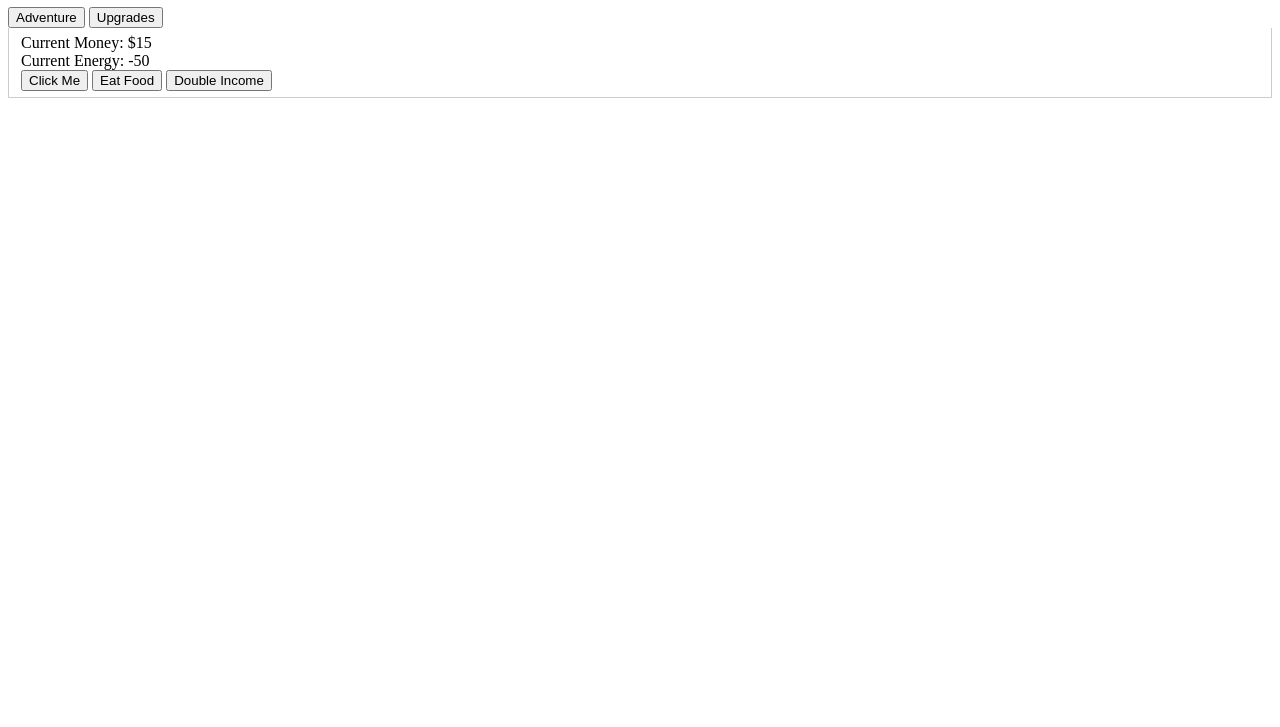
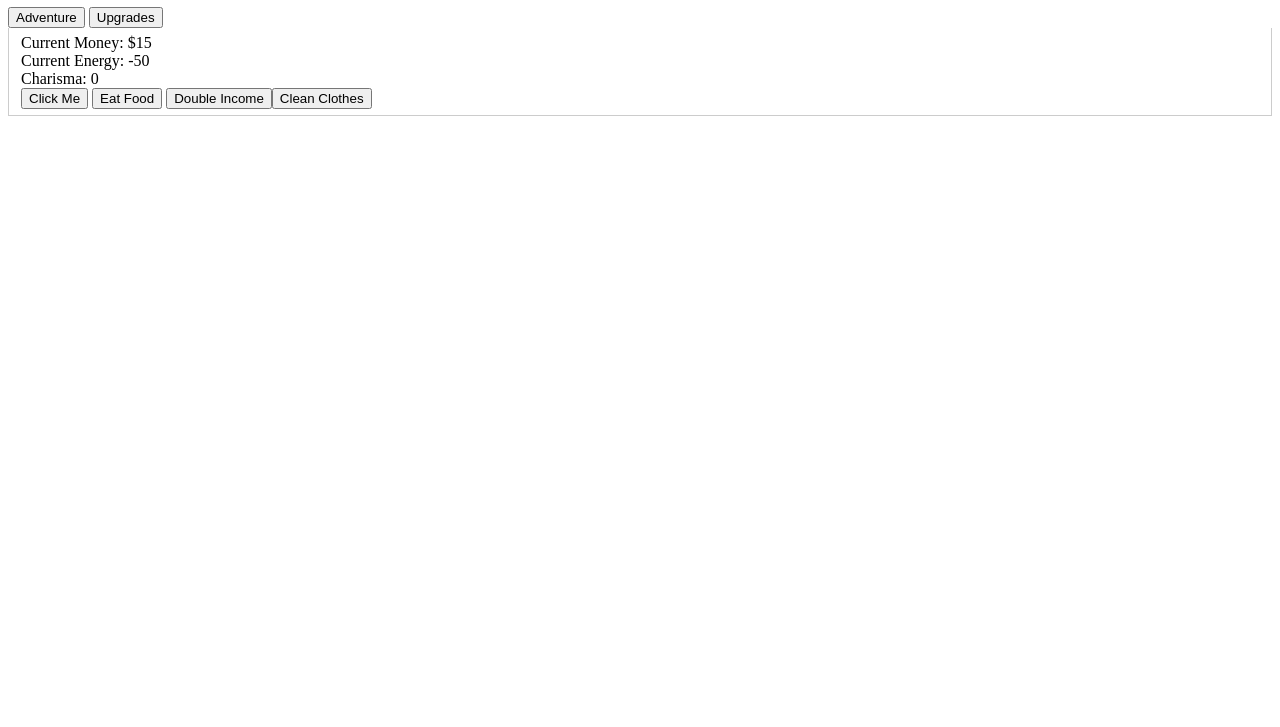
Before and after one commit to AdamVenis/incremental, a plain HTML site: page index.html in a window 1280 px wide. Shown: the part 73-800 px from the top of the page. Drawn offline with Linux system fonts and the light colour scheme.

Commit message:
fully config driven upgrades

```diff
--- a/index.html
+++ b/index.html
@@ -26,9 +26,9 @@
     <div id="Adventure" class="tabcontent" style="display: block">
         <div id='money'></div>
         <div id='energy'></div>
+        <div id='charisma'></div>
         <button onclick="clickSignButton()">Click Me</button>
         <button onclick="eatFood()">Eat Food</button>
-        <button id="doubleIncome" onclick="research('doubleIncome')" style="display: none;">Double Income</button>
     </div>
 
     <div id="Upgrades" class="tabcontent">
--- a/main.js
+++ b/main.js
@@ -1,37 +1,61 @@
-var seconds = 0;
 var dt = 300;
 
 const state = {
 	money: 0,
 	energy: 100,
+	charisma: 0,
 	day: 0,
 	income: 0.001,
-	upgrades: {
-		doubleIncome: {
-			unlocked: false,
-			researched: false
-		}
-	},
+	upgrades: {},
 };
 
 var upgradeData = {
 	doubleIncome: {
+		displayName: 'Double Income',
 		unlocked: state => state.money >= 5,
 		cost: 5,
 		buy: state => {
 			state.income *= 10;
 		}
+	},
+	cleanClothes: {
+		displayName: 'Clean Clothes',
+		unlocked: state => state.money >= 15,
+		cost: 25,
+		buy: state => state.charisma += 1
+	}
+}
+
+// add upgrades to state
+for (const name in upgradeData) {
+	state.upgrades[name] = {
+		unlocked: false,
+		researched: false
+	};
+}
+
+function init() {
+	const adventure = document.getElementById("Adventure");
+	for (const name in upgradeData) {
+		const button = document.createElement("button");
+		const displayText = document.createTextNode(upgradeData[name].displayName);
+		button.appendChild(displayText);
+		button.id = name;
+		button.style="display: none;"
+		button.onclick = () => research(name);
+		adventure.appendChild(button);
 	}
 }
 
 function step() {
-    state.money += dt * state.income;
+    state.money += dt * state.income * (1 + state.charisma);
+    state.energy -= dt * 0.01;
+
     money = Math.round(state.money * 100) / 100;
     document.getElementById('money').innerText = "Current Money: $" + money;
-
-    state.energy -= dt * 0.01;
     energy = Math.round(state.energy * 10) / 10;
     document.getElementById('energy').innerText = "Current Energy: " + energy;
+    document.getElementById('charisma').innerText = "Charisma: " + state.charisma;
 
     for (const name in upgradeData) {
 		if (!state.upgrades[name].researched && upgradeData[name].unlocked(state)) {
@@ -56,4 +80,5 @@ function research(name) {
 	state.upgrades[name].researched = true;
 }
 
+init();
 var cancel = setInterval(step, 100);
```
